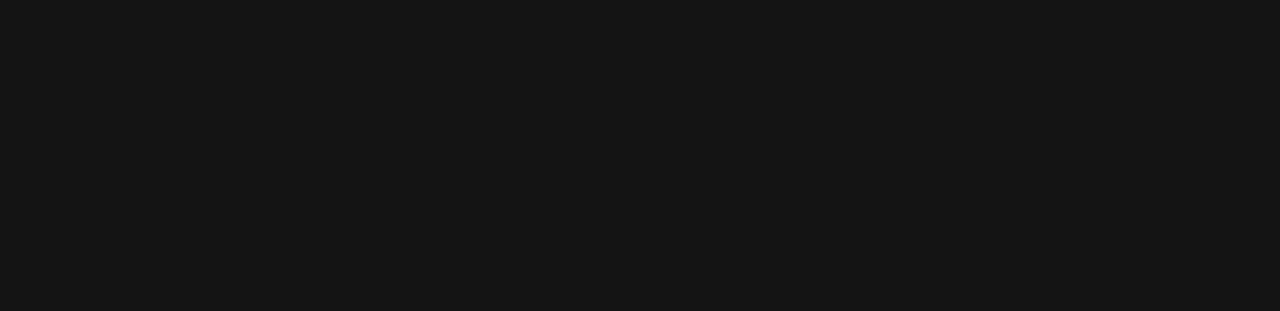
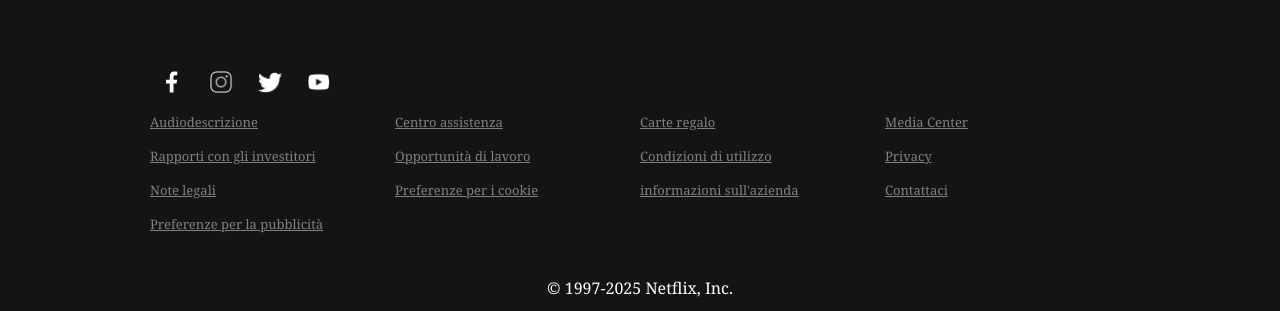
Before and after one commit to MoonyBerry/NetflixClone, a React (Vite) app: page / in a window 1280 px wide. Shown: the part 1096-1407 px from the top of the page. Before the commit the page ends 1109 px from the top, so only its background shows below. Built offline with nearby package versions, Linux system fonts and the light colour scheme; no server answers.

Commit message:
started footer

```diff
--- a/src/components/Footer/Footer.css
+++ b/src/components/Footer/Footer.css
@@ -0,0 +1,36 @@
+/* STYLING FOOTER */
+.footer {
+  display: flex;
+  flex-direction: column;
+  align-items: center;
+  justify-content: center;
+  width: 980px;
+  max-width: 980px;
+  gap: 14px;
+}
+
+.footer-contacts {
+  align-self: start;
+}
+
+.footer-contacts img {
+  width: 24px;
+  margin-right: 15px;
+  margin-left: 10px;
+}
+
+.footer-list {
+  display: flex;
+  flex-wrap: wrap;
+  list-style: none;
+  flex-direction: row;
+  align-items: flex-start;
+  font-size: 13px;
+  margin: 0 0 14px;
+  color: gray;
+}
+
+.footer-list li {
+  flex-basis: 25%;
+  margin-bottom: 16px;
+}
--- a/src/components/Footer/Footer.jsx
+++ b/src/components/Footer/Footer.jsx
@@ -1,6 +1,99 @@
 import React from "react";
 import "./Footer.css";
+import facebook_icon from "../../assets/facebook-icon.png";
+import instagram_icon from "../../assets/instagram-icon.png";
+import twitter_icon from "../../assets/twitter-icon.png";
+import youtube_icon from "../../assets/youtube-icon.png";
 
 export default function Footer() {
-  return <div className="footer"></div>;
+  return (
+    <div className="footer">
+      <div className="footer-contacts">
+        <a href="https://www.facebook.com/netflixitalia/" target="_blank">
+          <img src={facebook_icon} alt="facebook" title="facebook" />
+        </a>
+        <a href="https://www.instagram.com/NetflixIT/#" target="_blank">
+          <img src={instagram_icon} alt="instagram" title="instagram" />
+        </a>
+        <a href="https://x.com/NetflixIT" target="_blank">
+          <img src={twitter_icon} alt="twitter" title="twitter" />
+        </a>
+        <a
+          href="https://www.youtube.com/channel/UCi_T2R1AzOCun4-PI4Or2ng"
+          target="_blank"
+        >
+          <img src={youtube_icon} alt="youtube" title="youtube" />
+        </a>
+      </div>
+      <ul className="footer-list">
+        <li>
+          <a href="#" className="footer-item">
+            Audiodescrizione
+          </a>
+        </li>
+        <li>
+          <a href="#" className="footer-item">
+            Centro assistenza
+          </a>
+        </li>
+        <li>
+          <a href="#" className="footer-item">
+            Carte regalo
+          </a>
+        </li>
+        <li>
+          <a href="#" className="footer-item">
+            Media Center
+          </a>
+        </li>
+        <li>
+          <a href="#" className="footer-item">
+            Rapporti con gli investitori
+          </a>
+        </li>
+        <li>
+          <a href="#" className="footer-item">
+            Opportunità di lavoro
+          </a>
+        </li>
+        <li>
+          <a href="#" className="footer-item">
+            Condizioni di utilizzo
+          </a>
+        </li>
+        <li>
+          <a href="#" className="footer-item">
+            Privacy
+          </a>
+        </li>
+
+        <li>
+          <a href="#" className="footer-item">
+            Note legali
+          </a>
+        </li>
+        <li>
+          <a href="#" className="footer-item">
+            Preferenze per i cookie
+          </a>
+        </li>
+        <li>
+          <a href="#" className="footer-item">
+            informazioni sull'azienda
+          </a>
+        </li>
+        <li>
+          <a href="#" className="footer-item">
+            Contattaci
+          </a>
+        </li>
+        <li>
+          <a href="#" className="footer-item">
+            Preferenze per la pubblicità
+          </a>
+        </li>
+      </ul>
+      <div className="footer-copyright">© 1997-2025 Netflix, Inc.</div>
+    </div>
+  );
 }
--- a/src/pages/Home/Home.css
+++ b/src/pages/Home/Home.css
@@ -76,6 +76,16 @@
   background: #2d3737b7;
 }
 
+.footer-wrapper {
+  width: 100%;
+  height: auto;
+  display: flex;
+  justify-content: center;
+  align-items: center;
+  margin-top: 70px;
+  margin-bottom: 15px;
+}
+
 @media screen and (min-width: 2100px) {
   .hero-button_play,
   .hero-button_info {
--- a/src/pages/Home/Home.jsx
+++ b/src/pages/Home/Home.jsx
@@ -5,6 +5,7 @@
 import play_icon from "../../assets/play-icon.png";
 import info_icon from "../../assets/info-icon.png";
 import TitleCards from "../../components/TitleCards/TitleCards";
+import Footer from "../../components/Footer/Footer";
 
 export default function Home() {
   return (
@@ -66,6 +67,9 @@
         <TitleCards title={"In arrivo"} films={"upcoming"} />
         <TitleCards title={"Pensiamo ti appassioneranno"} films={"top_rated"} />
       </div>
+      <div className="footer-wrapper">
+        <Footer />
+      </div>
     </div>
   );
 }
```
